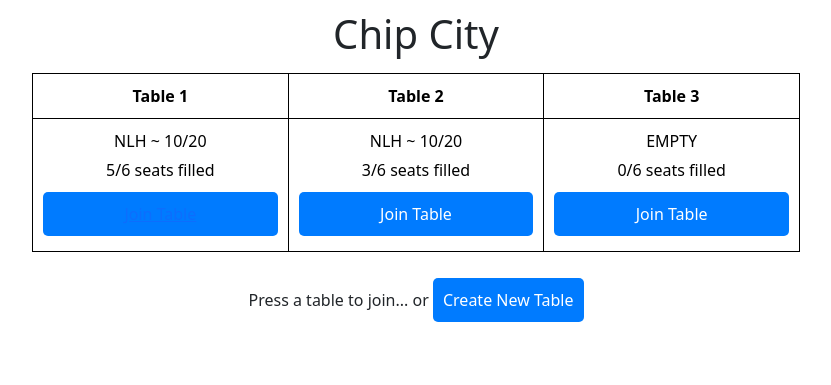
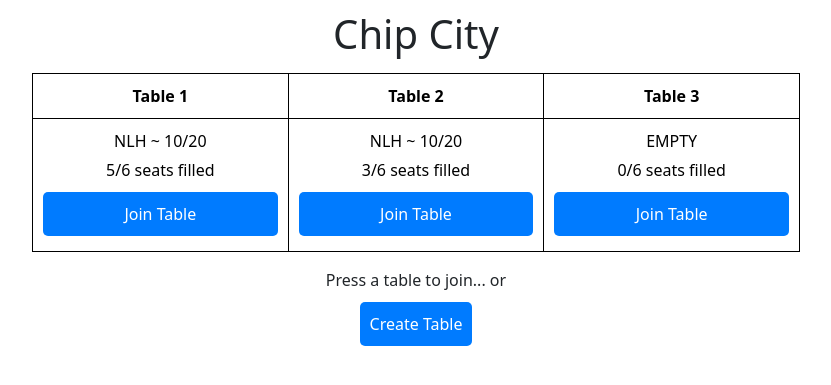
Before and after one commit to aditrig/chipcity, a Django app: page / in a window 1280 px wide. Shown: the top 385 px of the page, without its empty margins (224-1055 px from the left). Run offline with Django 5.2, Linux system fonts and the light colour scheme.

Commit message:
changed it so that whenever clicks create table, makes a new game model

```diff
--- a/chipcity/templates/join.html
+++ b/chipcity/templates/join.html
@@ -24,7 +24,10 @@
                 <td class="tableNum">
                     <div class="type">NLH ~ 10/20</div>
                     <div class="numSeats">5/6 seats filled</div>
-                    <button class="button"><a href="{%url 'chipcity:table'%}">Join Table</a></button>
+                    <form action="{%url 'chipcity:table'%}" method="get">
+                        {% csrf_token %}
+                        <button class="button" type="submit">Join Table</a></button>
+                    </form>
                 </td>
                 <td class="tableNum">
                     <div class="type">NLH ~ 10/20</div>
@@ -44,7 +47,10 @@
         <span>Press a table to join...</span>
         <span>
             or
-            <button class="createButton">Create New Table</button>
+            <form action="{%url 'chipcity:table'%}" method="post">
+                {% csrf_token %}
+                <button class="createButton" type="submit">Create Table</a></button>
+            </form>
         </span>
     </div>
 </body>
--- a/chipcity/views.py
+++ b/chipcity/views.py
@@ -7,7 +7,7 @@ from django.contrib.auth.models import User
 from django.contrib.auth import authenticate, login, logout
 from django.http import HttpResponse
 import json
-from.models import*
+from .models import*
 
 
 def onLoad(request):
@@ -24,11 +24,12 @@ def join_action(request):
     return render(request, 'join.html', context)
 
 def table_action(request):
+    print(request)
     context = {}
     if request.method == 'GET':
         return render(request, 'table.html', context)
     if request.method == 'POST':
-        new_game=Game(dealer=request.player, num_of_players=1, user=request.player, creation_time=timezone.now())
+        new_game=Game(num_of_players=1)
         new_game.save()
         context['game'] = new_game
     return render(request, 'table.html', context)
```
Also changed, not shown: chipcity/models.py (+5 -5 lines), chipcity/migrations/0002_remove_profile_user_game_dealer_game_num_of_players_and_more.py (added), chipcity/migrations/0003_alter_game_big_blind_alter_game_pot_and_more.py (added), chipcity/migrations/0004_alter_game_pot_alter_game_table_num.py (added), db.sqlite3.
